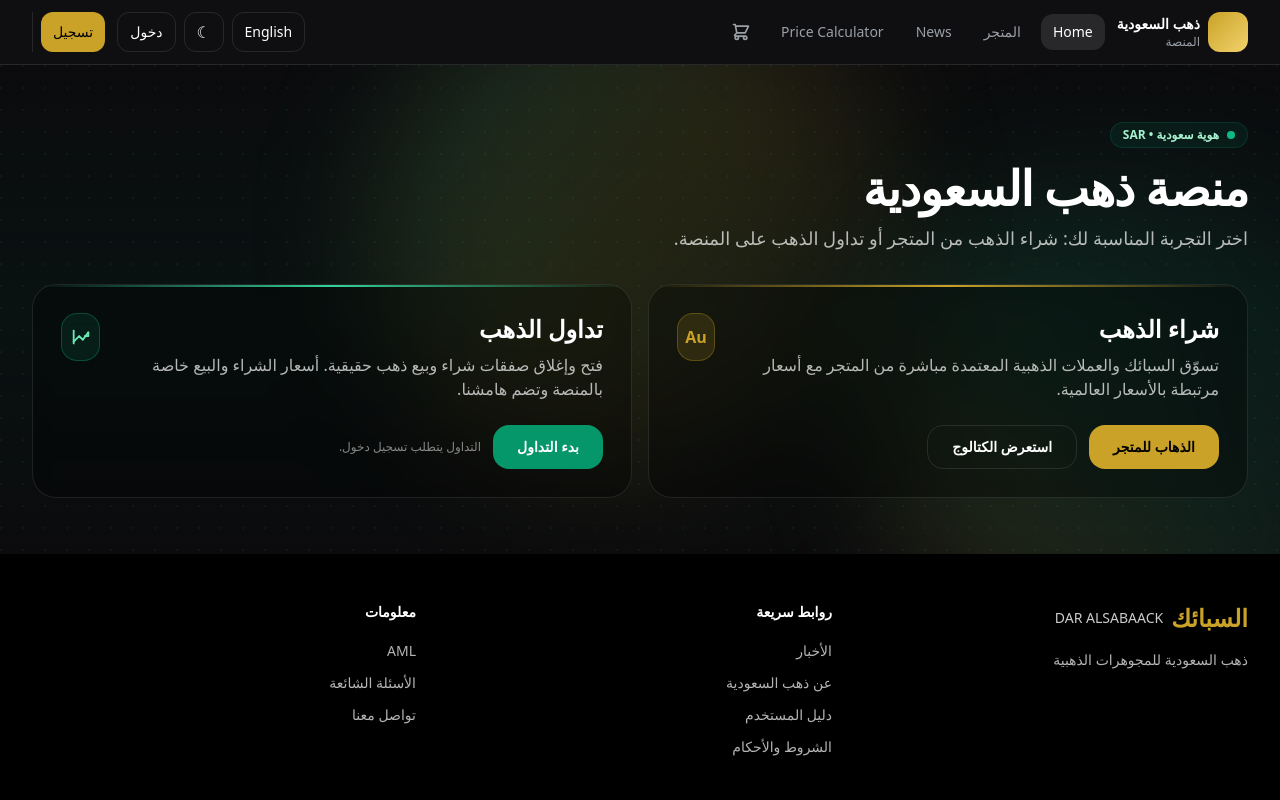
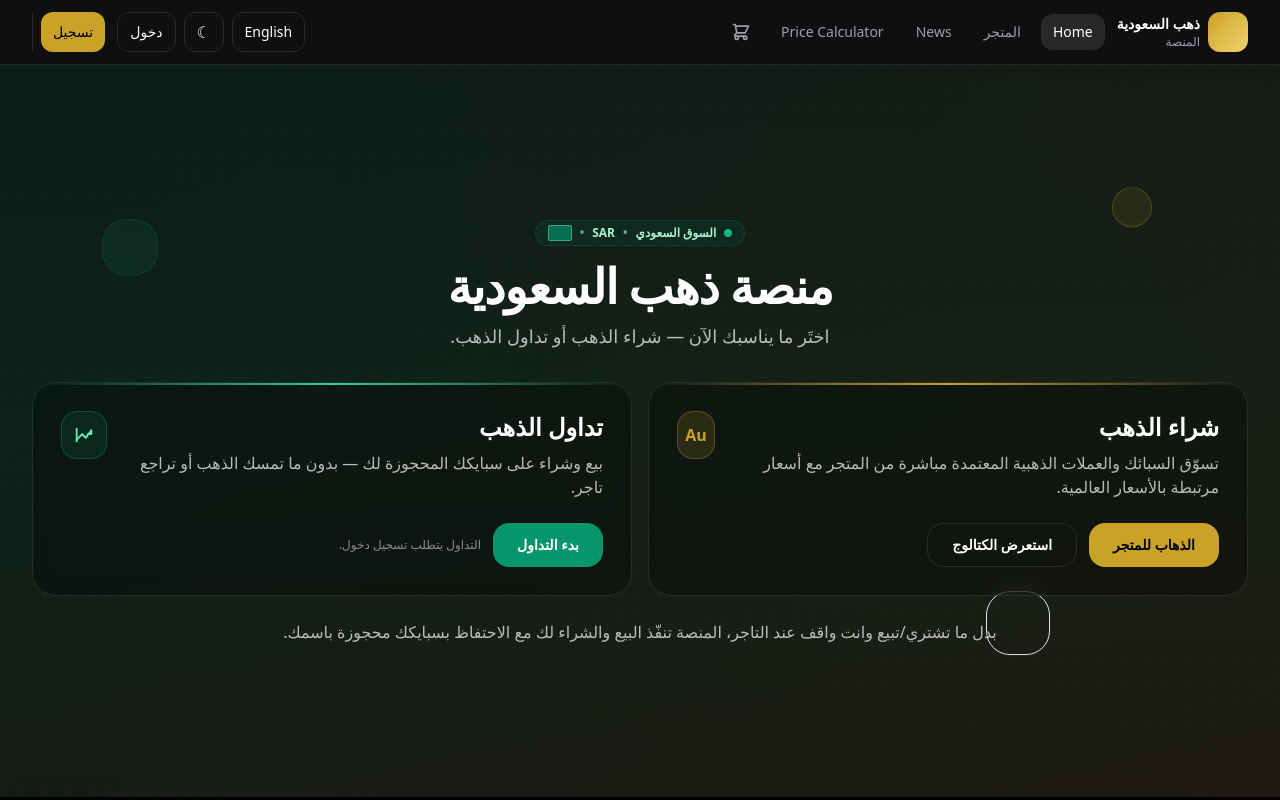
Before and after one commit to MohamedElbaloty/Gold, a React (Create React App) app in the folder frontend/: page / in a window 1280 px wide. Shown: the top 800 px of the page. Built offline with nearby package versions, Linux system fonts and the light colour scheme; no server answers.

Commit message:
Improve landing page Saudi branding
Add subtle Saudi-flag inspired animated background and clarify trading as buy/sell against reserved bullion holdings. Center the two primary choices for a stronger first-load UX.

```diff
--- a/frontend/src/index.css
+++ b/frontend/src/index.css
@@ -42,6 +42,30 @@
   animation: marquee 25s linear infinite;
 }
 
+@keyframes ksaWave {
+  0% {
+    transform: translate3d(-6%, -2%, 0) rotate(-2deg);
+  }
+  50% {
+    transform: translate3d(6%, 2%, 0) rotate(2deg);
+  }
+  100% {
+    transform: translate3d(-6%, -2%, 0) rotate(-2deg);
+  }
+}
+
+@keyframes ksaFloat {
+  0% {
+    transform: translate3d(0, 0, 0);
+  }
+  50% {
+    transform: translate3d(0, -10px, 0);
+  }
+  100% {
+    transform: translate3d(0, 0, 0);
+  }
+}
+
 code {
   font-family: source-code-pro, Menlo, Monaco, Consolas, 'Courier New',
     monospace;
--- a/frontend/src/pages/HomePage.js
+++ b/frontend/src/pages/HomePage.js
@@ -7,11 +7,10 @@
 
   const labels = useMemo(
     () => ({
-      badge: lang === 'ar' ? 'هوية سعودية • SAR' : 'Saudi Market • SAR',
       title: lang === 'ar' ? 'منصة ذهب السعودية' : 'Saudi Gold Platform',
       subtitle:
         lang === 'ar'
-          ? 'اختر التجربة المناسبة لك: شراء الذهب من المتجر أو تداول الذهب على المنصة.'
+          ? 'اختَر ما يناسبك الآن — شراء الذهب أو تداول الذهب.'
           : 'Choose your journey: buy physical gold from the store or trade gold on the platform.',
       buyTitle: lang === 'ar' ? 'شراء الذهب' : 'Buy Gold',
       buyDesc:
@@ -23,10 +22,14 @@
       tradeTitle: lang === 'ar' ? 'تداول الذهب' : 'Trade Gold',
       tradeDesc:
         lang === 'ar'
-          ? 'فتح وإغلاق صفقات شراء وبيع ذهب حقيقية. أسعار الشراء والبيع خاصة بالمنصة وتضم هامشنا.'
+          ? 'بيع وشراء على سبايكك المحجوزة لك — بدون ما تمسك الذهب أو تراجع تاجر.'
           : 'Open and close real gold buy/sell positions. Platform buy/sell prices include our spread.',
       tradeCta: lang === 'ar' ? 'بدء التداول' : 'Start Trading',
-      note: lang === 'ar' ? 'التداول يتطلب تسجيل دخول.' : 'Trading requires login.'
+      note: lang === 'ar' ? 'التداول يتطلب تسجيل دخول.' : 'Trading requires login.',
+      tradeExplain:
+        lang === 'ar'
+          ? 'بدل ما تشتري/تبيع وانت واقف عند التاجر، المنصة تنفّذ البيع والشراء لك مع الاحتفاظ بسبايكك محجوزة باسمك.'
+          : 'Instead of handling bullion at a dealer, the platform executes buy/sell while your bullion remains reserved under your name.'
     }),
     [lang]
   );
@@ -37,24 +40,34 @@
         aria-hidden="true"
         className="absolute inset-0 bg-gradient-to-b from-white via-emerald-50/40 to-white dark:from-brand-bg dark:via-emerald-950/20 dark:to-brand-bg"
       />
-      <div
-        aria-hidden="true"
-        className="absolute -top-24 left-1/2 h-[520px] w-[520px] -translate-x-1/2 rounded-full bg-gradient-to-br from-emerald-400/20 via-brand-gold/15 to-transparent blur-3xl"
-      />
-      <div
-        aria-hidden="true"
-        className="absolute -bottom-32 right-[-120px] h-[520px] w-[520px] rounded-full bg-gradient-to-tr from-brand-gold/20 via-emerald-400/10 to-transparent blur-3xl"
-      />
-      <div
-        aria-hidden="true"
-        className="absolute inset-0 opacity-[0.08] dark:opacity-[0.12] bg-[radial-gradient(circle_at_1px_1px,rgba(16,185,129,0.7)_1px,transparent_0)] [background-size:22px_22px]"
-      />
+      {/* Saudi-flag inspired wash + motion (subtle) */}
+      <div aria-hidden="true" className="absolute inset-0">
+        <div className="absolute inset-0 bg-gradient-to-br from-emerald-600/10 via-transparent to-brand-gold/10 dark:from-emerald-500/10 dark:to-brand-gold/10" />
+        <div className="absolute -top-24 left-1/2 h-[560px] w-[760px] -translate-x-1/2 rounded-[999px] bg-gradient-to-br from-emerald-600/18 via-emerald-600/10 to-transparent blur-3xl animate-[ksaWave_14s_ease-in-out_infinite]" />
+        <div className="absolute -bottom-36 right-[-140px] h-[560px] w-[560px] rounded-full bg-gradient-to-tr from-emerald-600/16 via-brand-gold/14 to-transparent blur-3xl animate-[ksaWave_18s_ease-in-out_infinite]" />
+        <div className="absolute inset-0 opacity-[0.08] dark:opacity-[0.12] bg-[radial-gradient(circle_at_1px_1px,rgba(16,185,129,0.7)_1px,transparent_0)] [background-size:22px_22px]" />
+
+        {/* Tiny floating accents */}
+        <div className="absolute left-[8%] top-[22%] h-14 w-14 rounded-3xl border border-emerald-600/20 bg-emerald-600/10 blur-[0.2px] animate-[ksaFloat_8s_ease-in-out_infinite]" />
+        <div className="absolute right-[10%] top-[18%] h-10 w-10 rounded-3xl border border-brand-gold/25 bg-brand-gold/10 blur-[0.2px] animate-[ksaFloat_10s_ease-in-out_infinite]" />
+        <div className="absolute right-[18%] bottom-[18%] h-16 w-16 rounded-3xl border border-emerald-600/18 bg-emerald-600/8 blur-[0.2px] animate-[ksaFloat_11s_ease-in-out_infinite]" />
+      </div>
 
       <div className="relative max-w-7xl mx-auto px-4 sm:px-6 lg:px-8 py-10 sm:py-14">
-        <div className="max-w-3xl">
+        <div className="min-h-[calc(100vh-180px)] flex items-center">
+          <div className="w-full">
+            <div className="max-w-3xl mx-auto text-center">
               <div className="inline-flex items-center gap-2 rounded-full border border-emerald-600/20 bg-emerald-600/10 px-3 py-1 text-xs font-semibold text-emerald-800 dark:text-emerald-200">
                 <span className="h-2 w-2 rounded-full bg-emerald-500" />
-            {labels.badge}
+                {lang === 'ar' ? 'السوق السعودي' : 'Saudi market'}
+                <span className="text-emerald-800/60 dark:text-emerald-200/60">•</span>
+                <span className="font-bold">SAR</span>
+                <span className="text-emerald-800/60 dark:text-emerald-200/60">•</span>
+                <span
+                  aria-label={lang === 'ar' ? 'علم السعودية' : 'Saudi flag'}
+                  title={lang === 'ar' ? 'علم السعودية' : 'Saudi flag'}
+                  className="inline-flex items-center justify-center h-4 w-6 rounded-sm bg-emerald-700/90 border border-white/30 shadow-sm"
+                />
               </div>
               <h1 className="mt-4 text-3xl sm:text-4xl md:text-5xl font-extrabold tracking-tight text-gray-900 dark:text-white">
                 {labels.title}
@@ -116,6 +129,12 @@
                 </div>
               </div>
             </div>
+
+            <p className="mt-6 max-w-4xl mx-auto text-center text-sm sm:text-base text-gray-700/80 dark:text-white/70">
+              {labels.tradeExplain}
+            </p>
+          </div>
+        </div>
       </div>
     </section>
   );
```
Lines whose indentation alone changed are shown as unchanged.
